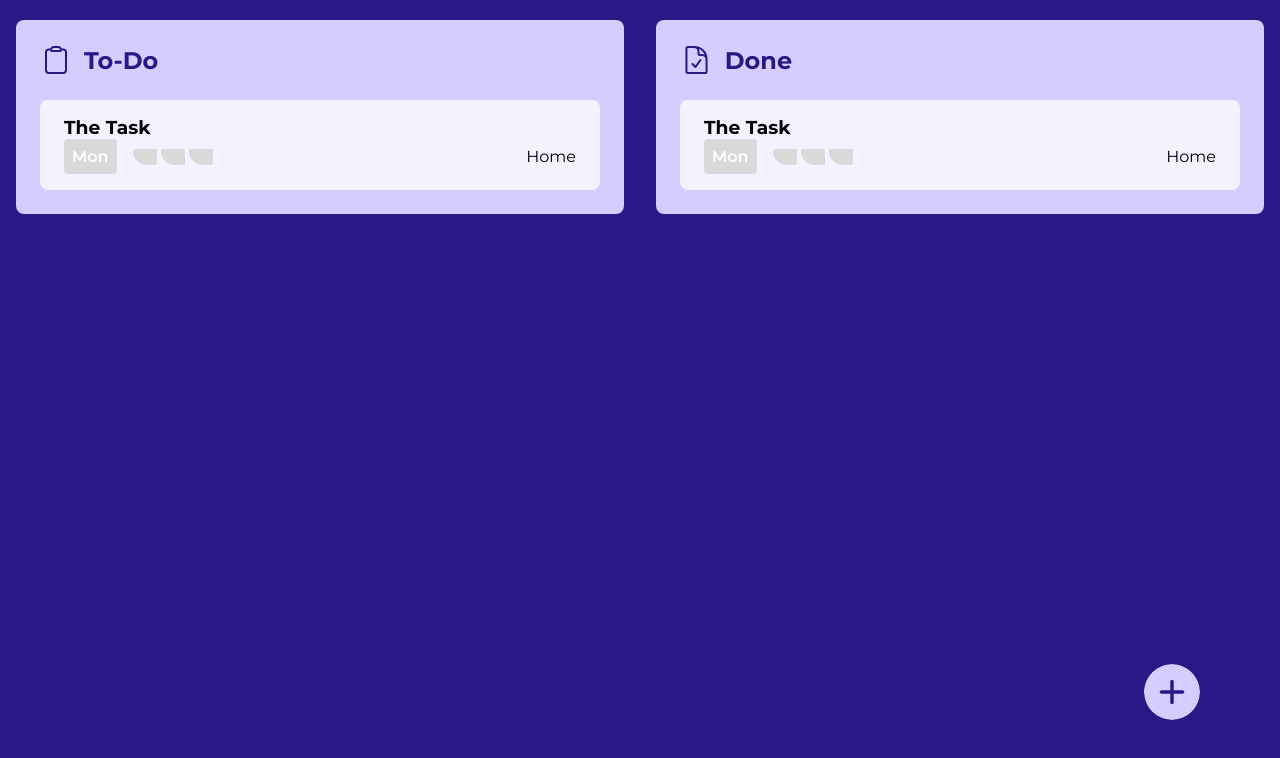
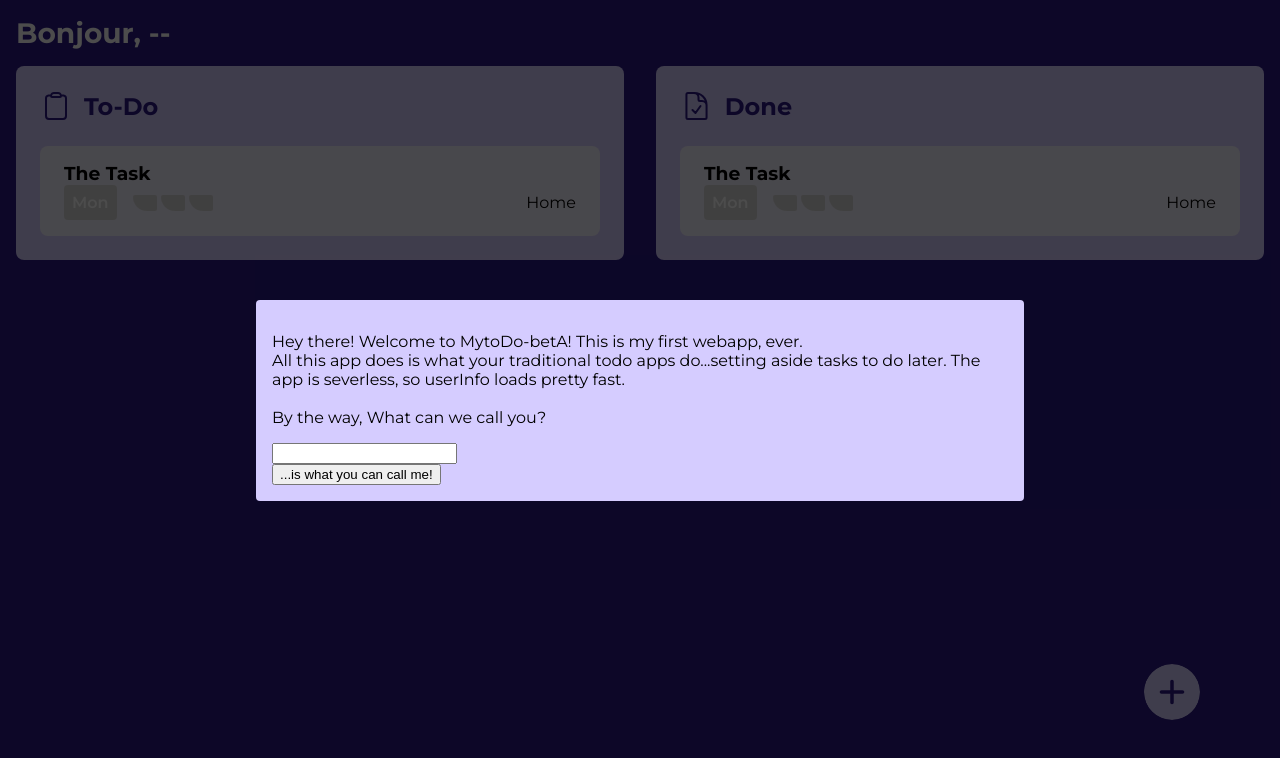
Before and after one commit to eghosaclinton/todo-app, a plain HTML site: page index.html in a window 1280 px wide. Drawn offline with Linux system fonts and the light colour scheme.

Commit message:
fuck it, beta-ver

```diff
--- a/index.html
+++ b/index.html
@@ -12,6 +12,22 @@
     <link href="https://fonts.googleapis.com/css2?family=Montserrat:ital,wght@0,100..900;1,100..900&display=swap" rel="stylesheet">
 </head>
 <body>
+
+    <div class="welcome_parent hidden">
+        <div class="welcome">
+            <p>
+                Hey there! Welcome to MytoDo-betA! This is my first webapp, ever. <br>
+                All this app does is what your traditional todo apps do...setting aside tasks to do later.
+                The app is severless, so userInfo loads pretty fast. <br> <br>By the way, What can we call you?
+            </p>
+            <input type="text" id="enter_userName"> <br>
+            <input type="button" value="...is what you can call me!" id="welcome_btn">
+        </div>
+    </div>
+
+    <header>
+        <h3><span id="greeting"></span><span id="userName"></span></h3>
+    </header>
 
     <main class="flex">
 
@@ -47,7 +63,7 @@
                     <img src="./assets/Icon (1).svg" alt="">
                     <h2>Done</h2>
                 </div>
-                <div class="done-content">
+                <div class="done-content flex">
                     <div class="task">
                         <h3>The Task</h3>
                         <div class="task-info flex">
--- a/script.js
+++ b/script.js
@@ -1,3 +1,6 @@
+let userKeys_pending = JSON.parse(localStorage.getItem('userKeys_pending'));
+let userKeys_done = JSON.parse(localStorage.getItem('userKeys_done'));
+
 //'create new todo' button
 const add_todo_btn = document.querySelector('#addtodo_');
 let count = 0;
@@ -21,15 +24,53 @@ submit_todo_data.addEventListener('click', ()=>{
     enterTodoDataa();
     createTodo(enterTodoDataa());
 });
-//temporary code, will be removed
-document.querySelectorAll('.task').forEach(e =>{e.addEventListener('click', ()=>{
-    e.lastElementChild.classList.remove('hidden');
-    e.removeEventListener
-})});
-//same as previous code block
-document.querySelector('.cancel-btn').addEventListener('click', ()=>{
-    document.querySelector('.cancel-btn').parentElement.parentElement.add('hidden');
-});
+
+window.addEventListener('DOMContentLoaded', ()=>{
+    let greetings = ['Hello', 'Hola', 'こんにちは', 'Bonjour']
+    const greeting = document.querySelector('#greeting');
+    const userName_display = document.querySelector('#userName');
+
+    if (localStorage.getItem('userName') == null) {
+
+        document.querySelector('.welcome_parent').classList.remove('hidden');
+        document.querySelector('.welcome_parent').classList.add('flex');
+
+        localStorage.setItem('userKeys_pending', JSON.stringify(['Task2']));
+        localStorage.setItem('userKeys_done', JSON.stringify(['Task1']));
+
+        localStorage.setItem('Task2', JSON.stringify({taskName: 'Task2', diff: '', prority: '', desc: 'Only Second to Task1', taskLocation: 'Home', isDone: false}));
+        localStorage.setItem('Task2_date', JSON.stringify(new Date(2024, 0, 1)));
+        localStorage.setItem('Task1', JSON.stringify({taskName: 'Task1', diff: '', prority: '', desc: 'Your Very First todo...already done though', taskLocation: 'Home', isDone: true}));
+        localStorage.setItem('Task1_date', JSON.stringify(new Date(2024, 0, 1)));
+
+        let userName_str = document.querySelector('#enter_userName');
+        document.querySelector('#welcome_btn').addEventListener('click',() => {
+            console.log('Enter user name');
+            localStorage.setItem('userName', userName_str.value)
+            document.querySelector('.welcome_parent').classList.remove('flex');
+            document.querySelector('.welcome_parent').classList.add('hidden');
+            window.location.reload();
+        });
+
+    }
+
+    let randNum = Math.round(Math.random()*3);
+    greeting.textContent = `${greetings[randNum]}, `
+    userName_display.textContent = `${(localStorage.getItem('userName') == null)? '--': localStorage.getItem('userName')}`;
+
+    userKeys_pending.forEach(k => {
+        // createTodo(JSON.parse(localStorage.getItem(k)));
+        let kObj = JSON.parse(localStorage.getItem(k));
+        kObj.taskDate = JSON.parse(localStorage.getItem('Task2_date'))
+
+        console.log(typeof kObj.taskDate);
+    });
+
+    userKeys_done.forEach(k => {
+        // createTodo(JSON.parse(localStorage.getItem(k)));
+        console.log(JSON.parse(localStorage.getItem(k)));
+    });
+})
 
 //the below function creates an object that has information for each todontask
 function enterTodoDataa(){
@@ -49,7 +90,7 @@ function enterTodoDataa(){
     //object constructor
     function Obj(taskName, taskDate, diff, priority, description, taskLocation){
         this.taskName = taskName,
-        this.taskDate = new Date(taskDate[0], taskDate[1], taskDate[2]),
+        this.taskDate = new Date(taskDate[0], taskDate[1]-1, taskDate[2]),
         this.diff =  diff,
         this.priority = priority,
         this.desc = description,
@@ -68,6 +109,8 @@ function createTodo(todoData){
     //used to determine day of the week on the ui component
     let dayOfTheWeek = ['Sun', 'Mon', 'Tue', 'Wed', 'Thu', 'Fri', 'Sat'];
     let dayOfThetodo = todoData.taskDate.getDay();
+    console.log(dayOfThetodo);
+    console.log(todoData.taskDate);
 
     let bg_color;
     switch (todoData.priority) {
@@ -103,6 +146,9 @@ function createTodo(todoData){
             bg3 = bg_color;
             break;
         default:
+            bg1 = bg_color;
+            bg2 = bg_color;
+            bg3 = bg_color;
             break;
     }
 
@@ -162,8 +208,6 @@ function createTodo(todoData){
     const removeInfo = () => { task_desc.querySelector('.cancel-btn').parentElement.parentElement.parentElement.classList.add('hidden');};
     task_desc.querySelector('.cancel-btn').onclick = removeInfo;
 
-
-
     //appends the 'extra info' and task component to parent container
     todo_parent.appendChild(todo);
     todo_parent.appendChild(task_desc);
@@ -171,5 +215,10 @@ function createTodo(todoData){
     //appends parent container to todo content container
     document.querySelector('.to-do-content').appendChild(todo_parent);
 
-
+    //append ui component to done
+    const mark_as_done = () => {
+        document.querySelector('.to-do-content').removeChild(todo_parent);
+        document.querySelector('.done-content').appendChild(todo_parent);
+    }
+    task_desc.querySelector('.mark-as-done').onclick = mark_as_done;
 }
--- a/styles.css
+++ b/styles.css
@@ -8,6 +8,12 @@
 
 .flex{
     display: flex;
+}
+
+header{
+    padding: 1rem;
+    font-size: 1.5rem;
+    color: white;
 }
 
 section{
@@ -28,7 +34,7 @@ section{
 
 body{
     margin: 0;
-    padding: 1.25rem 0 0;
+    /* padding: 1.25rem 0 0; */
     font-family: 'Montserrat', sans-serif;
     background-color: #2B1887;
 }
@@ -205,6 +211,24 @@ label{
     transition: 0.5s ease-in;
 }
 
+.welcome_parent{
+    align-items: center;
+    top: 0;
+    position: absolute;
+    width: 100dvw;
+    height: 100dvh;
+    background: rgba(0, 0, 0, 0.7);
+    justify-content: center;
+    z-index: 99;
+}
+
+.welcome{
+    padding: 1rem;
+    width: 60%;
+    background-color: #D5CCFF;
+    border-radius: .25rem;
+}
+
 @media (max-width: 768px){
     main{
         flex-direction: column;
```
